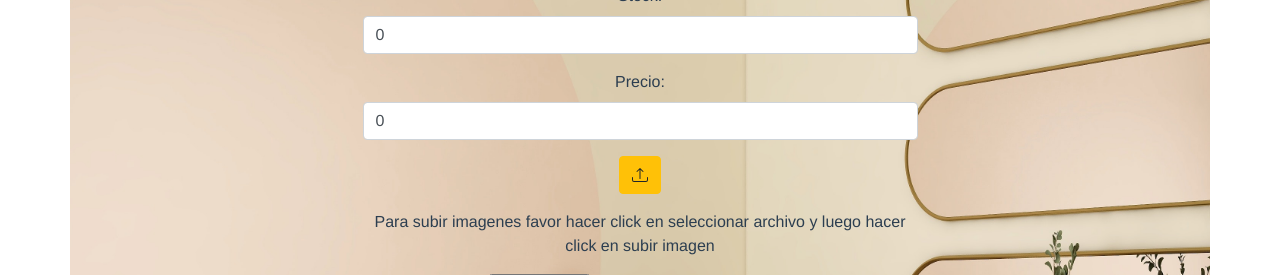
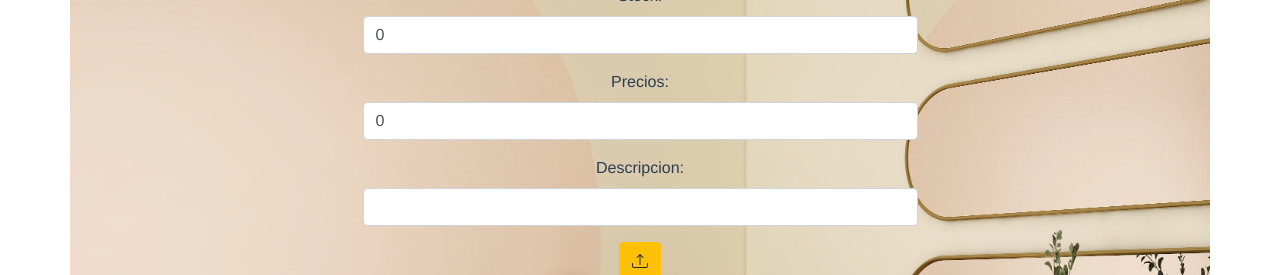
Before and after one commit to wl4dig3/otro-klaus, a Vue app: page /inventario in a window 1280 px wide. Shown: the part 525-800 px from the top of the page. Built offline with nearby package versions, Linux system fonts and the light colour scheme; no server answers; the database is empty; sample sign-in values are in the browser's storage.

Commit message:
testeando eliminar producto

```diff
--- a/src/views/Inventario.vue
+++ b/src/views/Inventario.vue
@@ -66,7 +66,7 @@
               </svg>
             </button>
             <!-- Botón Eliminar  Producto-->
-            <button @click="eliminar(producto.id)" class="btn btn-danger ml-3">
+            <button @click="eliminar(producto.id)" id="eliminar-producto" class="btn btn-danger ml-3">
               <svg
                 width="1em"
                 height="1em"
@@ -98,12 +98,16 @@
         <b-form-input id="camponombre" v-model="producto.data.nombre"> </b-form-input>
       </b-form-group>
 
-      <b-form-group id="input-group-2" label="Stock:" label-for="input-2">
+      <b-form-group id="input-group-3" label="Stock:" label-for="input-3">
         <b-form-input id="campostock" v-model="producto.data.stock"> </b-form-input>
       </b-form-group>
 
-      <b-form-group id="input-group-2" label="Precio:" label-for="input-2">
+      <b-form-group id="input-group-4" label="Precio:" label-for="input-4">
         <b-form-input id="campoprecio" v-model="producto.data.precio"> </b-form-input>
+      </b-form-group>
+
+      <b-form-group id="input-group-5" label="Descripcion" label-for="input-5">
+        <b-form-input id="campodescripcion" v-model="producto.data.descripcion"> </b-form-input>
       </b-form-group>
 
       <b-button type="submit" id="subircambios" class="btn btn-outline-light" @click="update"
@@ -115,23 +119,27 @@
     <h4 class="titleAdd">Agrega un nuevo producto</h4>
     <div class="formu">
       <div class="w-50 m-auto">
-        <b-form-group id="input-group-1" label="Código:" label-for="input-1">
+        <b-form-group id="input-grup-1" label="Código:" label-for="input-1">
           <b-form-input v-model="codigo"> </b-form-input>
         </b-form-group>
 
-        <b-form-group id="input-group-2" label="Nombre:" label-for="input-2">
+        <b-form-group id="input-grup-2" label="Nombre:" label-for="input-2">
           <b-form-input v-model="nombre"> </b-form-input>
         </b-form-group>
 
-        <b-form-group id="input-group-2" label="Stock:" label-for="input-2">
+        <b-form-group id="input-grup-3" label="Stock:" label-for="input-3">
           <b-form-input v-model="stock"> </b-form-input>
         </b-form-group>
 
-        <b-form-group id="input-group-2" label="Precio:" label-for="input-2">
+        <b-form-group id="input-grup-4" label="Precios:" label-for="input-4">
           <b-form-input v-model="precio"> </b-form-input>
         </b-form-group>
+
+        <b-form-group id="input-grup-5" label="Descripcion:" label-for="input-5">
+          <b-form-input v-model="descripcion"> </b-form-input>
+        </b-form-group>
         <!-- boton para agregar el juguete al inventario -->
-        <b-button type="submit" class="btn btn-warning mb-3" @click="agregar">
+        <b-button type="submit" id="agregar-productos" class="btn btn-warning mb-3" @click="agregar">
           <svg
             width="1em"
             height="1em"
@@ -176,12 +184,14 @@ export default {
       nombre: "",
       stock: 0,
       precio: 0,
+      descripcion:"",
       producto: {
         data: {
           codigo: " ",
           nombre: " ",
           stock: 0,
           precio: 0,
+          descripcion:"",
         },
       },
     };
@@ -207,6 +217,7 @@ export default {
         nombre: this.nombre,
         stock: this.stock,
         precio: this.precio,
+        descripcion: this.descripcion
       };
       this.agregarProducto(producto);
     },
```
Also changed, not shown: 1 other file (tests, documents, lock files or other folders).
